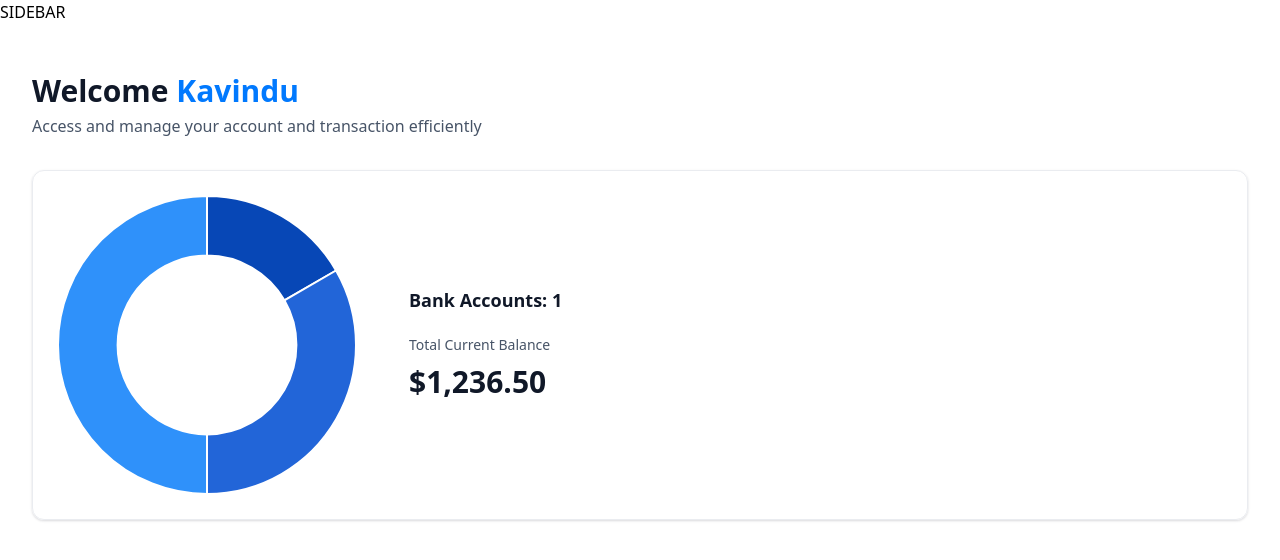
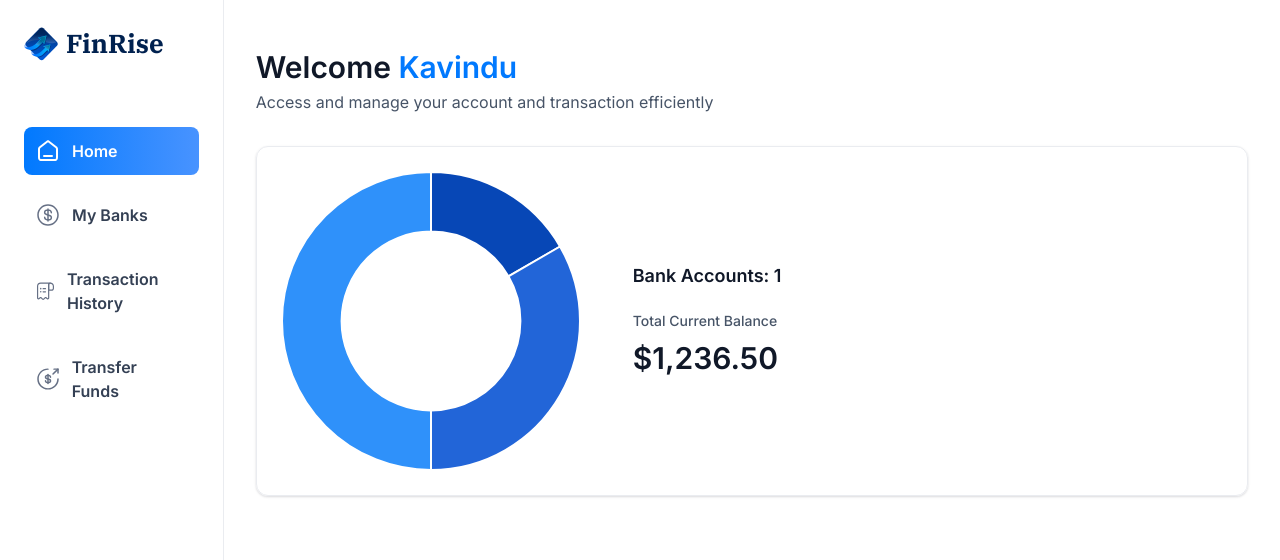
Before and after one commit to kavindu919/Banking-Application, a Next.js app: page / in a window 1280 px wide. Shown: the top 560 px of the page. Built offline with nearby package versions, Linux system fonts and the light colour scheme.

Commit message:
add side bar and mobile nav

```diff
--- a/app/(root)/layout.tsx
+++ b/app/(root)/layout.tsx
@@ -1,12 +1,26 @@
+import MobileNav from "@/components/MobileNav";
+import SideBar from "@/components/SideBar";
+import Image from "next/image";
+
 export default function RootLayout({
   children,
 }: Readonly<{
   children: React.ReactNode;
 }>) {
+  //make tempory user
+  const loggedIn = { firstName: "Kavindu", lastName: "Jayakody" };
   return (
-    <main>
-      SIDEBAR
-      {children}
+    <main className="flex h-screen w-full font-inter">
+      <SideBar user={loggedIn} />
+      <div className="flex size-full flex-col ">
+        <div className="root-layout">
+          <Image src="/icons/logo.svg" width={30} height={30} alt="logo" />
+          <div>
+            <MobileNav user={loggedIn} />
+          </div>
+        </div>
+        {children}
+      </div>
     </main>
   );
 }
--- /dev/null
+++ b/components/MobileNav.tsx
@@ -0,0 +1,85 @@
+"use client";
+import {
+  Sheet,
+  SheetClose,
+  SheetContent,
+  SheetDescription,
+  SheetHeader,
+  SheetTitle,
+  SheetTrigger,
+} from "@/components/ui/sheet";
+import { sidebarLinks } from "@/constants";
+import { cn } from "@/lib/utils";
+import Image from "next/image";
+import Link from "next/link";
+import { usePathname } from "next/navigation";
+
+const MobileNav = ({ user }: MobileNavProps) => {
+  const pathname = usePathname();
+  return (
+    <section className=" w-full max-w-[264px]">
+      <Sheet>
+        <SheetTrigger>
+          <Image src="/icons/hamburger.svg" width={30} height={30} alt="logo" />
+        </SheetTrigger>
+        <SheetContent side="left" className="border-none bg-white ">
+          <Link
+            href="/"
+            className=" cursor-pointer flex items-center gap-1 px-4"
+          >
+            <Image src="/icons/logo.svg" alt="logo" width={34} height={34} />
+            <h1 className="text-26 font-ibm-plex-serif font-bold text-black-1">
+              FinRise
+            </h1>
+          </Link>
+
+          <div className="mobilenav-sheet">
+            <SheetClose asChild>
+              <nav className=" flex h-full flex-col gap-6 pt-16 text-white">
+                {sidebarLinks.map((item) => {
+                  //make logic for the active link
+                  const isActive =
+                    pathname === item.route ||
+                    pathname.startsWith(`${item.route}/`);
+                  return (
+                    <SheetClose asChild key={item.route}>
+                      <Link
+                        href={item.route}
+                        key={item.label}
+                        className={cn("mobilenav-sheet_close w-full ", {
+                          "bg-bank-gradient": isActive,
+                        })}
+                      >
+                        <Image
+                          src={item.imgURL}
+                          alt={item.label}
+                          width={20}
+                          height={20}
+                          className={cn({
+                            "brightness-[3] invert-0": isActive,
+                          })}
+                        />
+
+                        <p
+                          className={cn("text-16 font-semibold text-black-2", {
+                            "text-white": isActive,
+                          })}
+                        >
+                          {item.label}
+                        </p>
+                      </Link>
+                    </SheetClose>
+                  );
+                })}
+                USer
+              </nav>
+            </SheetClose>
+            FOOTER
+          </div>
+        </SheetContent>
+      </Sheet>
+    </section>
+  );
+};
+
+export default MobileNav;
--- /dev/null
+++ b/components/SideBar.tsx
@@ -0,0 +1,62 @@
+"use client";
+
+import { sidebarLinks } from "@/constants";
+import { cn } from "@/lib/utils";
+import Image from "next/image";
+import Link from "next/link";
+import { usePathname } from "next/navigation";
+
+const SideBar = ({ user }: SiderbarProps) => {
+  //get path
+  const pathname = usePathname();
+  return (
+    <section className="sidebar">
+      <nav className="flex flex-col gap-4">
+        <Link href="/" className="mb-12 cursor-pointer flex items-center gap-2">
+          <Image
+            src="/icons/logo.svg"
+            alt="logo"
+            width={34}
+            height={34}
+            // className="size-[24px] max-xl:size-14"
+          />
+          <h1 className="sidebar-logo">FinRise</h1>
+        </Link>
+        {sidebarLinks.map((item) => {
+          //make logic for the active link
+          const isActive =
+            pathname === item.route || pathname.startsWith(`${item.route}/`);
+          return (
+            <Link
+              href={item.route}
+              key={item.label}
+              className={cn("sidebar-link", { "bg-bank-gradient": isActive })}
+            >
+              <div className="relative size-6">
+                <Image
+                  src={item.imgURL}
+                  alt={item.label}
+                  fill
+                  className={cn({
+                    "brightness-[3] invert-0": isActive,
+                  })}
+                />
+              </div>
+              <p
+                className={cn("sidebar-label", {
+                  "!text-white": isActive,
+                })}
+              >
+                {item.label}
+              </p>
+            </Link>
+          );
+        })}
+        USER
+      </nav>
+      FOOTER
+    </section>
+  );
+};
+
+export default SideBar;
--- /dev/null
+++ b/components/ui/sheet.tsx
@@ -0,0 +1,140 @@
+"use client"
+
+import * as React from "react"
+import * as SheetPrimitive from "@radix-ui/react-dialog"
+import { cva, type VariantProps } from "class-variance-authority"
+import { X } from "lucide-react"
+
+import { cn } from "@/lib/utils"
+
+const Sheet = SheetPrimitive.Root
+
+const SheetTrigger = SheetPrimitive.Trigger
+
+const SheetClose = SheetPrimitive.Close
+
+const SheetPortal = SheetPrimitive.Portal
+
+const SheetOverlay = React.forwardRef<
+  React.ElementRef<typeof SheetPrimitive.Overlay>,
+  React.ComponentPropsWithoutRef<typeof SheetPrimitive.Overlay>
+>(({ className, ...props }, ref) => (
+  <SheetPrimitive.Overlay
+    className={cn(
+      "fixed inset-0 z-50 bg-black/80  data-[state=open]:animate-in data-[state=closed]:animate-out data-[state=closed]:fade-out-0 data-[state=open]:fade-in-0",
+      className
+    )}
+    {...props}
+    ref={ref}
+  />
+))
+SheetOverlay.displayName = SheetPrimitive.Overlay.displayName
+
+const sheetVariants = cva(
+  "fixed z-50 gap-4 bg-background p-6 shadow-lg transition ease-in-out data-[state=open]:animate-in data-[state=closed]:animate-out data-[state=closed]:duration-300 data-[state=open]:duration-500",
+  {
+    variants: {
+      side: {
+        top: "inset-x-0 top-0 border-b data-[state=closed]:slide-out-to-top data-[state=open]:slide-in-from-top",
+        bottom:
+          "inset-x-0 bottom-0 border-t data-[state=closed]:slide-out-to-bottom data-[state=open]:slide-in-from-bottom",
+        left: "inset-y-0 left-0 h-full w-3/4 border-r data-[state=closed]:slide-out-to-left data-[state=open]:slide-in-from-left sm:max-w-sm",
+        right:
+          "inset-y-0 right-0 h-full w-3/4  border-l data-[state=closed]:slide-out-to-right data-[state=open]:slide-in-from-right sm:max-w-sm",
+      },
+    },
+    defaultVariants: {
+      side: "right",
+    },
+  }
+)
+
+interface SheetContentProps
+  extends React.ComponentPropsWithoutRef<typeof SheetPrimitive.Content>,
+    VariantProps<typeof sheetVariants> {}
+
+const SheetContent = React.forwardRef<
+  React.ElementRef<typeof SheetPrimitive.Content>,
+  SheetContentProps
+>(({ side = "right", className, children, ...props }, ref) => (
+  <SheetPortal>
+    <SheetOverlay />
+    <SheetPrimitive.Content
+      ref={ref}
+      className={cn(sheetVariants({ side }), className)}
+      {...props}
+    >
+      {children}
+      <SheetPrimitive.Close className="absolute right-4 top-4 rounded-sm opacity-70 ring-offset-background transition-opacity hover:opacity-100 focus:outline-none focus:ring-2 focus:ring-ring focus:ring-offset-2 disabled:pointer-events-none data-[state=open]:bg-secondary">
+        <X className="h-4 w-4" />
+        <span className="sr-only">Close</span>
+      </SheetPrimitive.Close>
+    </SheetPrimitive.Content>
+  </SheetPortal>
+))
+SheetContent.displayName = SheetPrimitive.Content.displayName
+
+const SheetHeader = ({
+  className,
+  ...props
+}: React.HTMLAttributes<HTMLDivElement>) => (
+  <div
+    className={cn(
+      "flex flex-col space-y-2 text-center sm:text-left",
+      className
+    )}
+    {...props}
+  />
+)
+SheetHeader.displayName = "SheetHeader"
+
+const SheetFooter = ({
+  className,
+  ...props
+}: React.HTMLAttributes<HTMLDivElement>) => (
+  <div
+    className={cn(
+      "flex flex-col-reverse sm:flex-row sm:justify-end sm:space-x-2",
+      className
+    )}
+    {...props}
+  />
+)
+SheetFooter.displayName = "SheetFooter"
+
+const SheetTitle = React.forwardRef<
+  React.ElementRef<typeof SheetPrimitive.Title>,
+  React.ComponentPropsWithoutRef<typeof SheetPrimitive.Title>
+>(({ className, ...props }, ref) => (
+  <SheetPrimitive.Title
+    ref={ref}
+    className={cn("text-lg font-semibold text-foreground", className)}
+    {...props}
+  />
+))
+SheetTitle.displayName = SheetPrimitive.Title.displayName
+
+const SheetDescription = React.forwardRef<
+  React.ElementRef<typeof SheetPrimitive.Description>,
+  React.ComponentPropsWithoutRef<typeof SheetPrimitive.Description>
+>(({ className, ...props }, ref) => (
+  <SheetPrimitive.Description
+    ref={ref}
+    className={cn("text-sm text-muted-foreground", className)}
+    {...props}
+  />
+))
+SheetDescription.displayName = SheetPrimitive.Description.displayName
+
+export {
+  Sheet,
+  SheetPortal,
+  SheetOverlay,
+  SheetTrigger,
+  SheetClose,
+  SheetContent,
+  SheetHeader,
+  SheetFooter,
+  SheetTitle,
+  SheetDescription,
+}
--- a/package.json
+++ b/package.json
@@ -9,6 +9,7 @@
     "lint": "next lint"
   },
   "dependencies": {
+    "@radix-ui/react-dialog": "^1.0.5",
     "@radix-ui/react-slot": "^1.0.2",
     "chart.js": "^4.4.2",
     "class-variance-authority": "^0.7.0",
```
Also changed, not shown: 1 other file (tests, documents, lock files or other folders).
